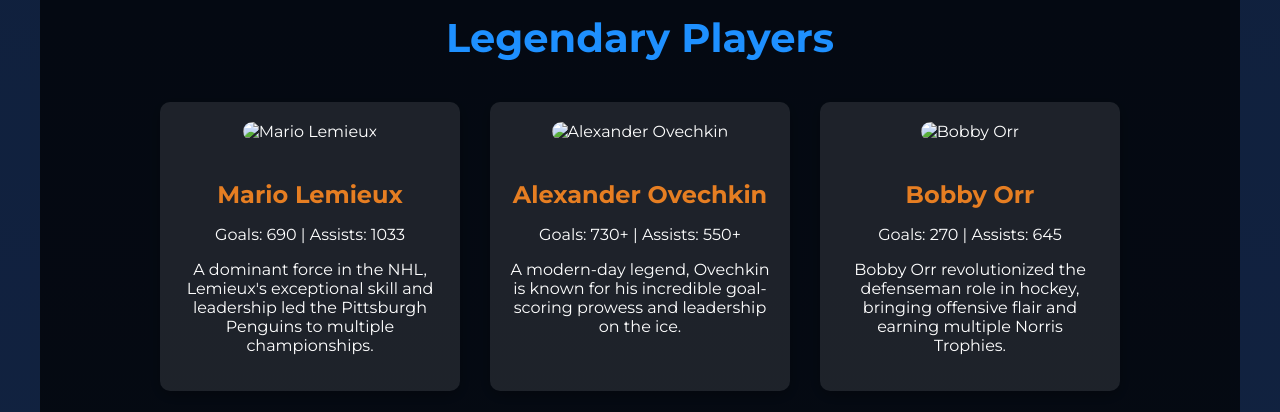
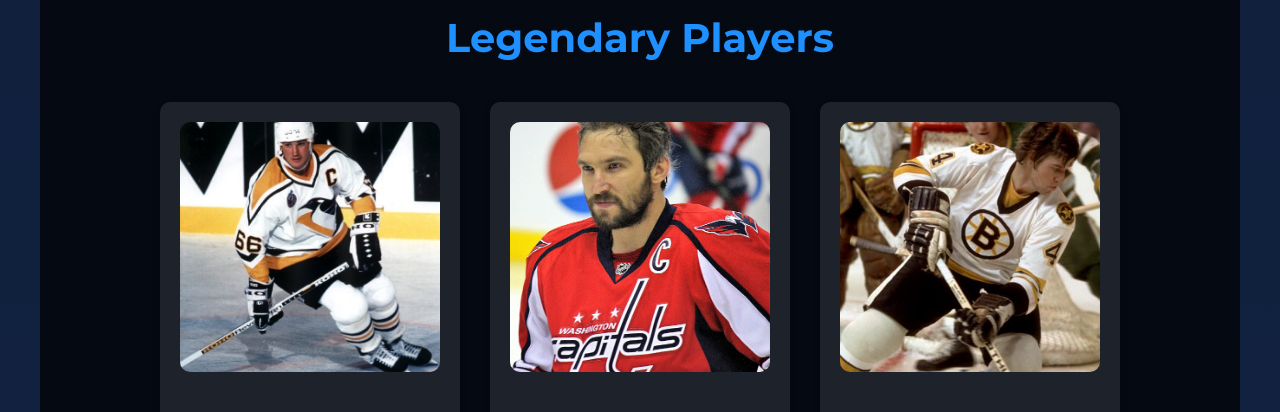
Before and after one commit to QuantumCoder228/ice-hockey_landing-page, a website: page index.html in a window 1280 px wide. Shown: the part 980-1392 px from the top of the page. Drawn offline with Linux system fonts and the light colour scheme; files whose address does not match are found by name.

Commit message:
Initial commit

```diff
--- a/index.html
+++ b/index.html
@@ -46,21 +46,21 @@
         <div class="legends-grid">
             <!-- Mario Lemieux Card -->
             <div class="legend-card">
-                <img src="images/MarioLemieux.jpg" alt="Mario Lemieux">
+                <img src="images/Mario_Lemieux_1992.jpg" alt="Mario Lemieux">
                 <h3>Mario Lemieux</h3>
                 <p>Goals: 690 | Assists: 1033</p>
                 <p>A dominant force in the NHL, Lemieux's exceptional skill and leadership led the Pittsburgh Penguins to multiple championships.</p>
             </div>
             <!-- Alexander Ovechkin Card -->
             <div class="legend-card">
-                <img src="images/AlexanderOvechkin.jpg" alt="Alexander Ovechkin">
+                <img src="images/Ovechkin.jpg" alt="Alexander Ovechkin">
                 <h3>Alexander Ovechkin</h3>
                 <p>Goals: 730+ | Assists: 550+</p>
                 <p>A modern-day legend, Ovechkin is known for his incredible goal-scoring prowess and leadership on the ice.</p>
             </div>
             <!-- Bobby Orr Card -->
             <div class="legend-card">
-                <img src="images/BobbyOrr.jpg" alt="Bobby Orr">
+                <img src="images/products-Orr198A.jpg" alt="Bobby Orr">
                 <h3>Bobby Orr</h3>
                 <p>Goals: 270 | Assists: 645</p>
                 <p>Bobby Orr revolutionized the defenseman role in hockey, bringing offensive flair and earning multiple Norris Trophies.</p>
```
Also changed, not shown: images/Mario_Lemieux_1992.jpg (added), images/products-Orr198A.jpg (added).
